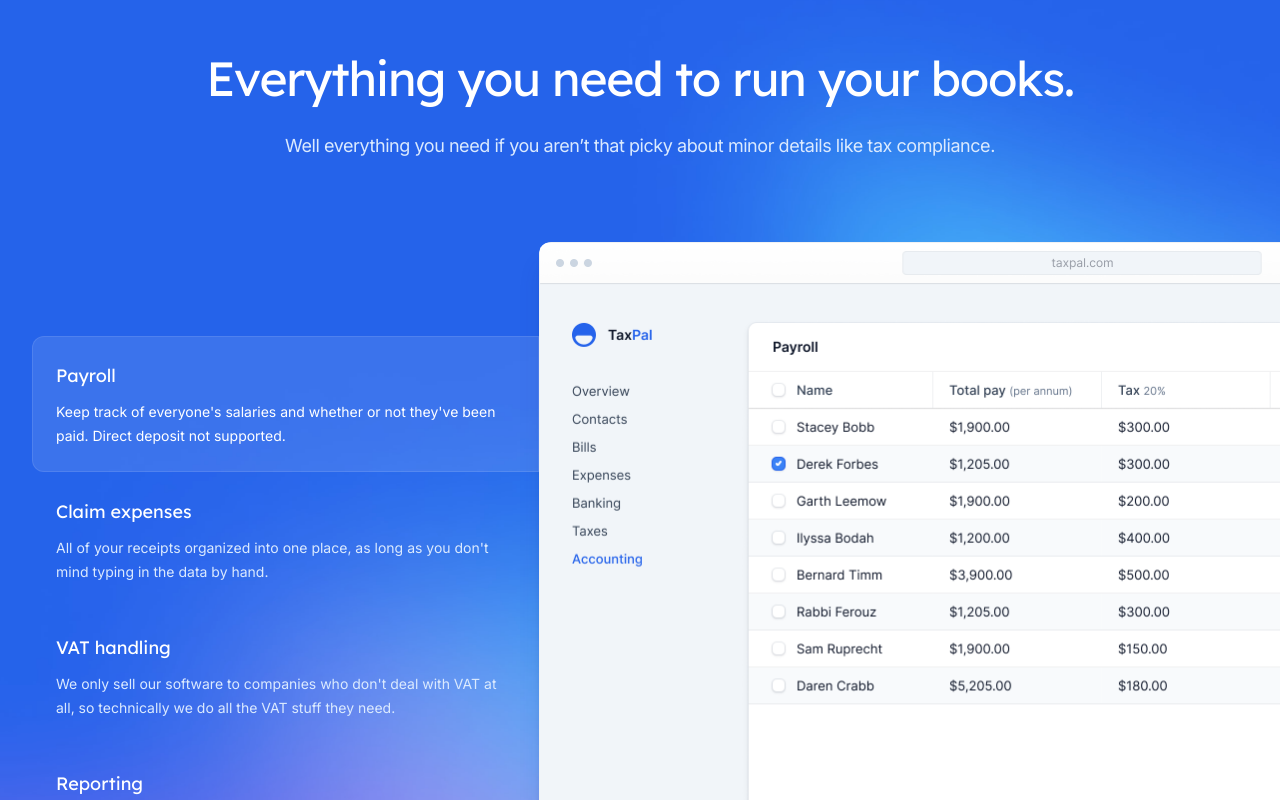
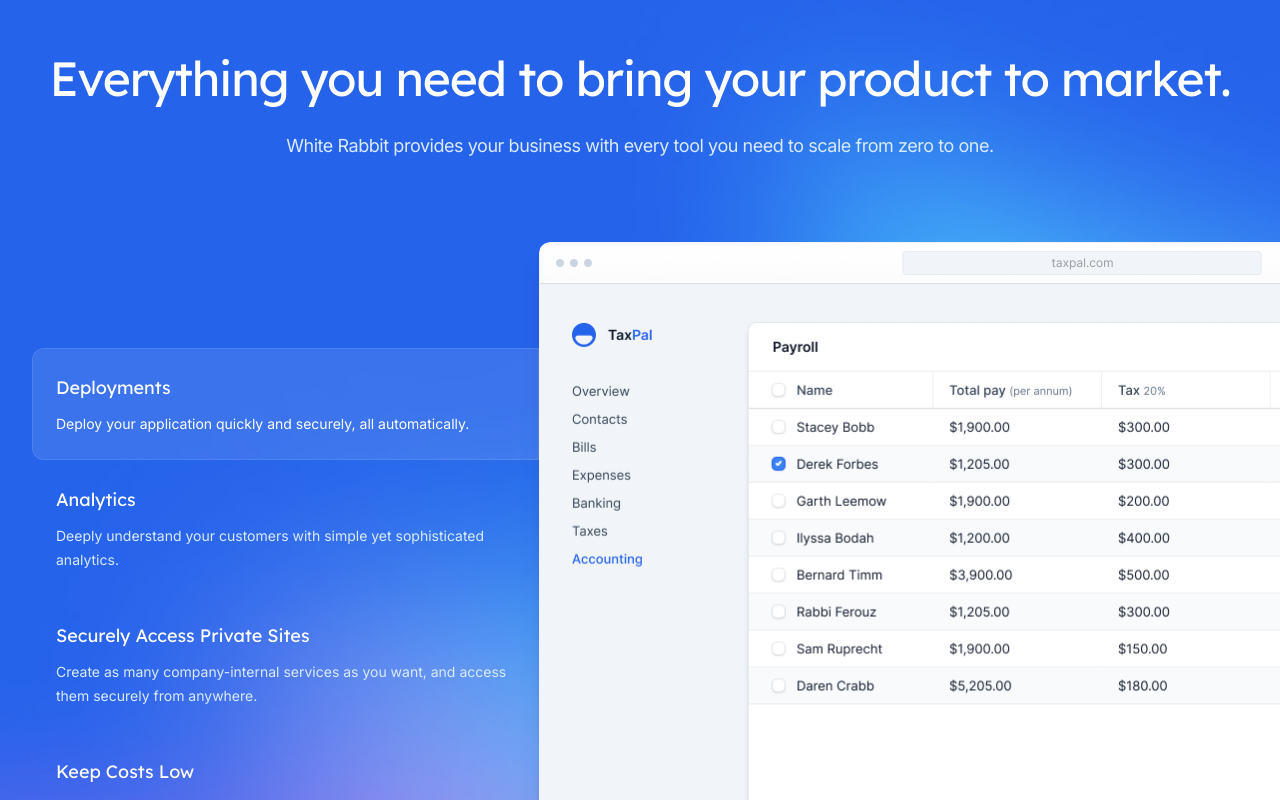
Before and after one commit to whiterabbittech/website, a Next.js app: page / in a window 1280 px wide. Shown: the part 1000-1800 px from the top of the page. Built offline with nearby package versions, Linux system fonts and the light colour scheme.

Commit message:
Update copy on primary features segment.

```diff
--- a/src/components/PrimaryFeatures.jsx
+++ b/src/components/PrimaryFeatures.jsx
@@ -10,32 +10,37 @@
 import screenshotReporting from '@/images/screenshots/reporting.png'
 import screenshotVatReturns from '@/images/screenshots/vat-returns.png'
 
-const features = [
+const copy = {
+  section_title: 'Everything you need to bring your product to market.',
+  section_subtitle: 'White Rabbit provides your business with every tool you need to scale from zero to one.',
+  features: [
     {
-    title: 'Payroll',
+      title: 'Deployments',
       description:
-      "Keep track of everyone's salaries and whether or not they've been paid. Direct deposit not supported.",
+        "Deploy your application quickly and securely, all automatically.",
       image: screenshotPayroll,
     },
     {
-    title: 'Claim expenses',
+      title: 'Analytics',
       description:
-      "All of your receipts organized into one place, as long as you don't mind typing in the data by hand.",
+        "Deeply understand your customers with simple yet sophisticated analytics.",
       image: screenshotExpenses,
     },
     {
-    title: 'VAT handling',
+      title: 'Securely Access Private Sites',
       description:
-      "We only sell our software to companies who don't deal with VAT at all, so technically we do all the VAT stuff they need.",
+        "Create as many company-internal services as you want, and access them securely from anywhere.",
       image: screenshotVatReturns,
     },
     {
-    title: 'Reporting',
+      title: 'Keep Costs Low',
       description:
-      'Easily export your data into an Excel spreadsheet where you can do whatever the hell you want with it.',
+        'Know that every dollar spent has the highest impact. High performance and low cost.',
       image: screenshotReporting,
     },
-]
+  ],
+};
+
 
 export function PrimaryFeatures() {
   let [tabOrientation, setTabOrientation] = useState('horizontal')
@@ -72,11 +77,10 @@
       <Container className="relative">
         <div className="max-w-2xl md:mx-auto md:text-center xl:max-w-none">
           <h2 className="font-display text-3xl tracking-tight text-white sm:text-4xl md:text-5xl">
-            Everything you need to run your books.
+            {copy.section_title}
           </h2>
           <p className="mt-6 text-lg tracking-tight text-blue-100">
-            Well everything you need if you aren’t that picky about minor
-            details like tax compliance.
+            {copy.section_subtitle}
           </p>
         </div>
         <Tab.Group
@@ -88,7 +92,7 @@
             <>
               <div className="-mx-4 flex overflow-x-auto pb-4 sm:mx-0 sm:overflow-visible sm:pb-0 lg:col-span-5">
                 <Tab.List className="relative z-10 flex gap-x-4 whitespace-nowrap px-4 sm:mx-auto sm:px-0 lg:mx-0 lg:block lg:gap-x-0 lg:gap-y-1 lg:whitespace-normal">
-                  {features.map((feature, featureIndex) => (
+                  {copy.features.map((feature, featureIndex) => (
                     <div
                       key={feature.title}
                       className={clsx(
@@ -126,7 +130,7 @@
                 </Tab.List>
               </div>
               <Tab.Panels className="lg:col-span-7">
-                {features.map((feature) => (
+                {copy.features.map((feature) => (
                   <Tab.Panel key={feature.title} unmount={false}>
                     <div className="relative sm:px-6 lg:hidden">
                       <div className="absolute -inset-x-4 top-[-6.5rem] bottom-[-4.25rem] bg-white/10 ring-1 ring-inset ring-white/10 sm:inset-x-0 sm:rounded-t-xl" />
```
Lines whose indentation alone changed are shown as unchanged.
